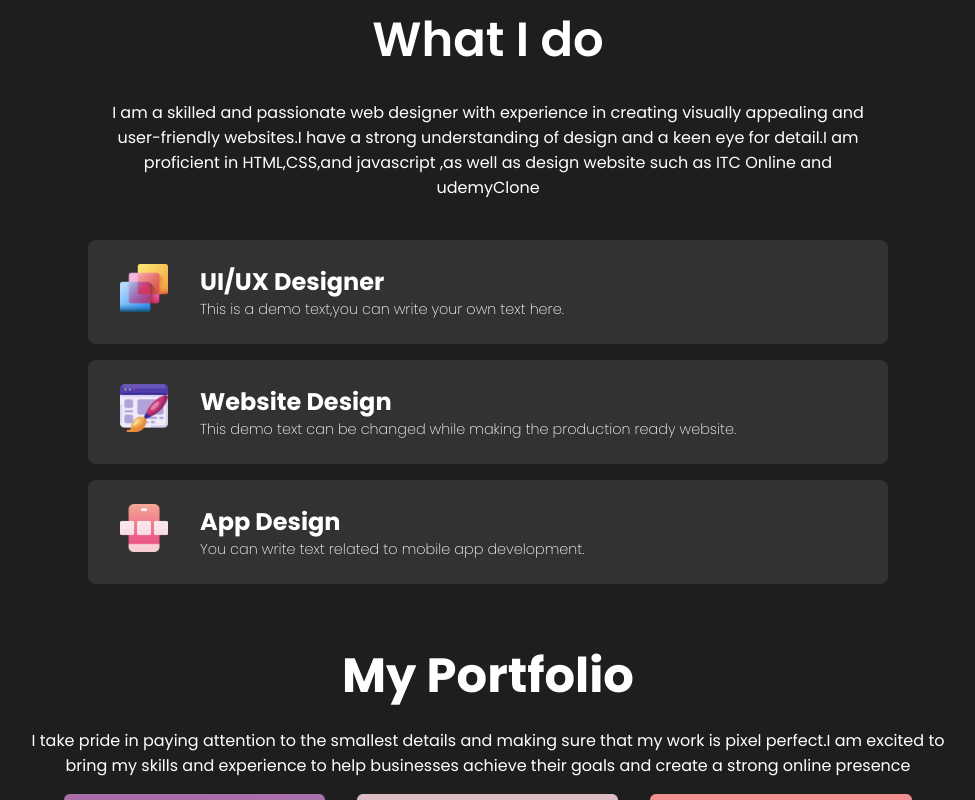
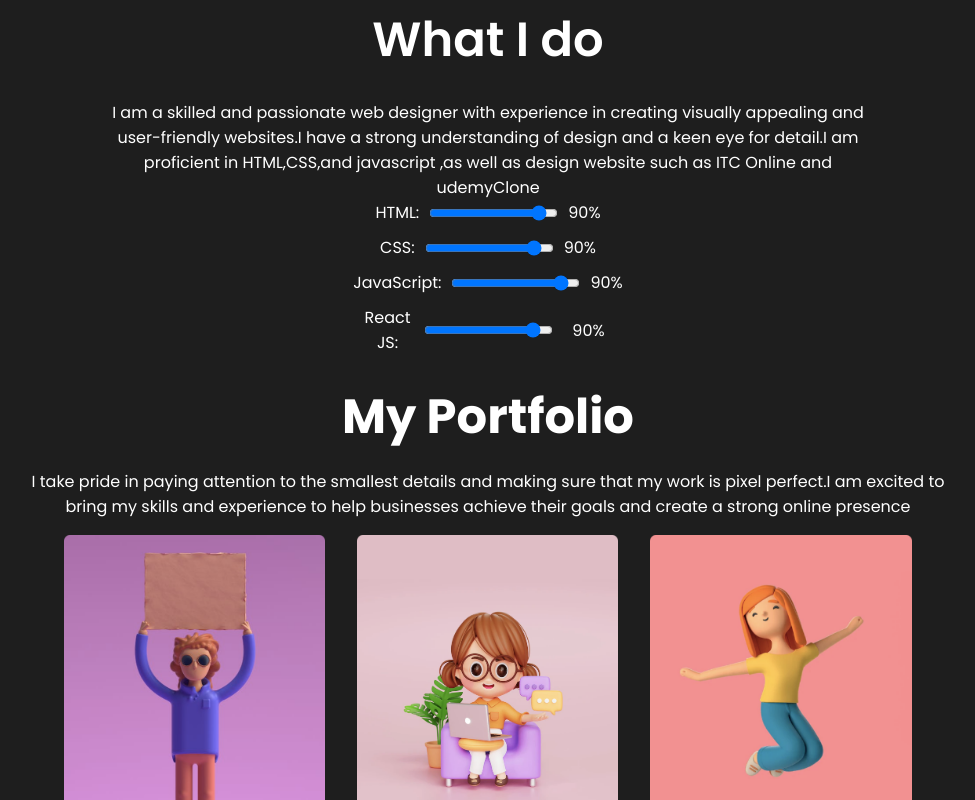
Before and after one commit to 123-SHIVA/My_Portfolio, a React (Create React App) app: page / in a window 1280 px wide. Shown: the part 924-1724 px from the top of the page, without its empty margins (152-1127 px from the left). Built offline with nearby package versions, Linux system fonts and the light colour scheme.

Commit message:
making some cahnges in skills design

```diff
--- a/src/components/Intro/Intro.js
+++ b/src/components/Intro/Intro.js
@@ -10,7 +10,7 @@ const Intro = () => {
     <section id='intro'>
         <div className='introContent'>
             <span className='hello'>Hello,</span>
-            <span className='introText'>I'm <span className='introName'>Shivam</span><br/>website desinger</span>
+            <span className='introText'>I'm <span className='introName'>Shivam</span><br/>full-Stack developer</span>
             <p className='intropara'>I am a skilled web desiner with experience in creating <br/>visually appealing and user friendly websites.</p>
             <Link ><button className='btn'><img src={btnImg} alt='hire me' className='btnImg'/>Hire Me</button></Link>
         </div>
--- a/src/components/Skills/Skill.js
+++ b/src/components/Skills/Skill.js
@@ -29,7 +29,31 @@ const Skill = () => {
     <span className='skillDesc'>
         I am a skilled and passionate web designer with experience in creating visually appealing and user-friendly websites.I have a strong understanding of design and a keen eye for detail.I am proficient in HTML,CSS,and javascript ,as well as design website such as ITC Online and udemyClone
     </span>
-    <div className='skillBars'>
+
+    <div class="container">
+    <label for="htmlRange">HTML:</label>
+    <input type="range" min="0" max="100" value="90" id="htmlRange" class="rangeInput"/>
+    <div class="percentageDisplay" id="htmlPercentage">90%</div>
+</div>
+
+<div class="container">
+    <label for="cssRange">CSS:</label>
+    <input type="range" min="0" max="100" value="90" id="cssRange" class="rangeInput"/>
+    <div class="percentageDisplay" id="cssPercentage">90%</div>
+</div>
+
+<div class="container">
+    <label for="javascriptRange">JavaScript:</label>
+    <input type="range" min="0" max="100" value="90" id="javascriptRange" class="rangeInput"/>
+    <div class="percentageDisplay" id="javascriptPercentage">90%</div>
+</div>
+
+<div class="container">
+    <label for="reactjsRange">React JS:</label>
+    <input type="range" min="0" max="100" value="90" id="reactjsRange" class="rangeInput"/>
+    <div class="percentageDisplay" id="reactjsPercentage">90%</div>
+</div>
+    {/* <div className='skillBars'>
     {data.map((item, index) => (
     <div key={index} className='skillBar'>
         <img src={item.img} alt='Sorry!' className='skillBarImg'/>
@@ -40,7 +64,7 @@ const Skill = () => {
     </div>
 ))}
 
-    </div>
+    </div> */}
    </section>
   )
 }
--- a/src/components/Skills/skill.css
+++ b/src/components/Skills/skill.css
@@ -46,6 +46,26 @@
    font-size: 0.9rem;
    font-weight: 200;
 }
+.container {
+    display: flex;
+    align-items: center;
+    justify-content: space-between;
+    margin-bottom: 10px;
+}
+
+.container label {
+    flex: 1;
+    margin-right: 10px;
+}
+
+.container input {
+    flex: 2;
+    margin-right: 10px;
+}
+
+.container .percentageDisplay {
+    flex: 1;
+}
 
 @media screen and (max-width:720px){
     .skillBarText>p{
--- a/src/components/contact/Contact.js
+++ b/src/components/contact/Contact.js
@@ -13,20 +13,22 @@ import emailjs from "@emailjs/browser";
 
 const Contact = () => {
   const form=useRef();
+  console.log("---------",form.current);
   const sendEmail=(e)=>{
     e.preventDefault();
 
-  emailjs.sendForm('service_aoyq7xq', 'template_vi018tm',form.current ,'SgxIs7cmeR5x6BjEg').then(
-    (result) => {
-      console.log(result.text);
-      e.target.reset();
-      alert('Email sent !')
-    },
-    (error) => {
-      console.log(error.text);
-    },
-  );
-  };
+
+    emailjs
+    .sendForm('service_sh5xqgo', 'template_b0rbbfe', form.current, {
+        publicKey: 'mKvys_HscvTzhmjMd',
+    })
+    .then(
+        () => { alert("message send successfully"); e.target.reset()},
+        (error) => {
+            console.log('FAILED...', error.text);
+        },
+    );
+};
 
   return (
     <section id="contactPage">
@@ -54,8 +56,8 @@ const Contact = () => {
             Please fill out the form below to discuss any work oppurtunities.
           </span>
           <form className="contactForm" ref={form} onSubmit={sendEmail}>
-           <input type="text" className="name" placeholder="Your name"name="your_name"/>
-           <input type="email" className="email" placeholder="Your email" name="your_email"/>
+           <input type="text" className="name" placeholder="Your name"name="name"/>
+           <input type="email" className="email" placeholder="Your email" name="email"/>
            <textarea name="message" rows="5" placeholder="Your message" className="msg"></textarea>
            <button type="submit" value='send' className="submitBtn">Submit</button>
            <div className="links">
```
